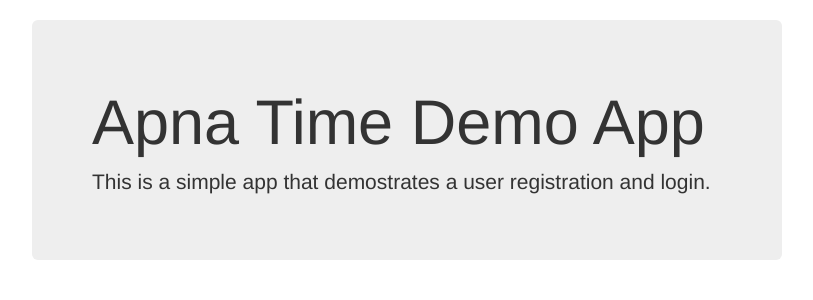
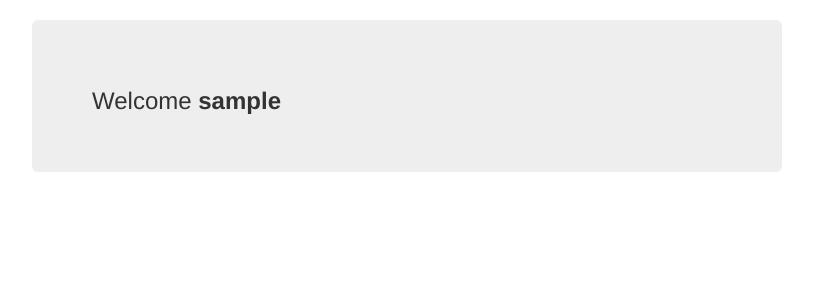
Before and after one commit to theharshitgarg/apnatime_assignment, a Django app: page / in a window 1280 px wide. Shown: the part 52-352 px from the top of the page, without its empty margins (233-1046 px from the left). Run offline with Django 3.2, Linux system fonts and the light colour scheme; the visitor is signed in with stand-in values (Sample User, id 1); some libraries are stand-ins or nearby versions.

Commit message:
Display welcome message on login

```diff
--- a/templates/home.html
+++ b/templates/home.html
@@ -4,8 +4,13 @@
 {% block title %}Home{% endblock %}
 
 {% block content %}
-    <div class="jumbotron">
-        <h1 class="display-4">Apna Time Demo App</h1>
-        <p class="lead">This is a simple app that demostrates a user registration and login. </p>
+	<div class="jumbotron">
+		{% if user.is_authenticated %}
+			<h3>Welcome <strong>{{ user.username }}</strong></h3>
+		{% else %}
+			<h1 class="display-4">Apna Time Demo App</h1>
+        	<p class="lead">This is a simple app that demostrates a user registration and login. </p>
+		{% endif %}
+
     </div>
 {% endblock %}
```
